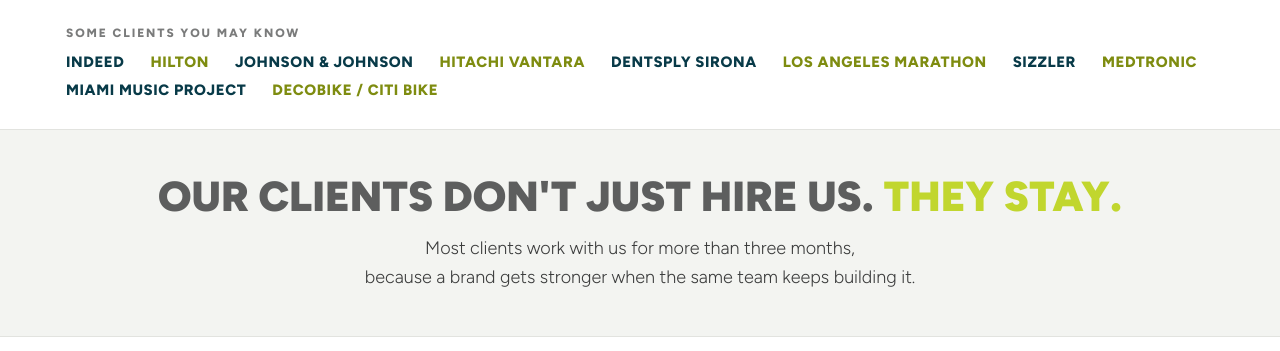
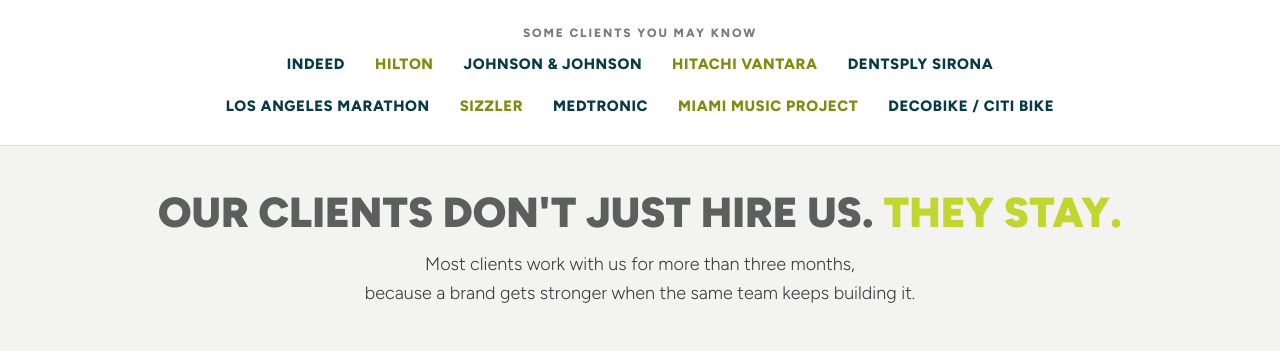
Before and after one commit to vanessotaflores/hookbridge-site, a plain HTML site: page index.html in a window 1280 px wide. Shown: the part 746-1097 px from the top of the page. Drawn offline with Linux system fonts and the light colour scheme.

Commit message:
Center client list in two rows

```diff
--- a/index.html
+++ b/index.html
@@ -80,8 +80,10 @@ nav.links a.btn,nav.links a.btn:hover{color:var(--teal)}
 
 /* clients */
 .clients{padding-block:30px;border-bottom:1px solid var(--line)}
-.clients .wrap{display:flex;gap:14px 32px;align-items:center;flex-wrap:wrap}
-.clients ul{list-style:none;margin:0;padding:0;display:flex;flex-wrap:wrap;gap:10px 26px}
+.clients .wrap{display:flex;flex-direction:column;gap:16px;align-items:center;text-align:center}
+.clients ul{list-style:none;margin:0;padding:0;display:flex;flex-wrap:wrap;justify-content:center;gap:12px 30px;max-width:1000px}
+.clients li.brk{flex-basis:100%;height:0;padding:0;margin:-6px 0}
+@media (max-width:900px){.clients li.brk{display:none}}
 .clients li{font:800 15px/1.2 var(--font);color:var(--char);text-transform:uppercase;letter-spacing:.04em;white-space:nowrap}
 .clients li{color:var(--teal)}
 .clients li:nth-child(even){color:var(--lime-deep)}
@@ -270,7 +272,7 @@ footer a{color:#fff}
     <div class="wrap">
       <span class="eyebrow">Some clients you may know</span>
       <ul>
-        <li>Indeed</li><li>Hilton</li><li>Johnson &amp; Johnson</li><li>Hitachi Vantara</li><li>Dentsply Sirona</li><li>Los Angeles Marathon</li><li>Sizzler</li><li>Medtronic</li><li>Miami Music Project</li><li>DecoBike / Citi Bike</li>
+        <li>Indeed</li><li>Hilton</li><li>Johnson &amp; Johnson</li><li>Hitachi Vantara</li><li>Dentsply Sirona</li><li class="brk" aria-hidden="true"></li><li>Los Angeles Marathon</li><li>Sizzler</li><li>Medtronic</li><li>Miami Music Project</li><li>DecoBike / Citi Bike</li>
       </ul>
     </div>
   </section>
```
